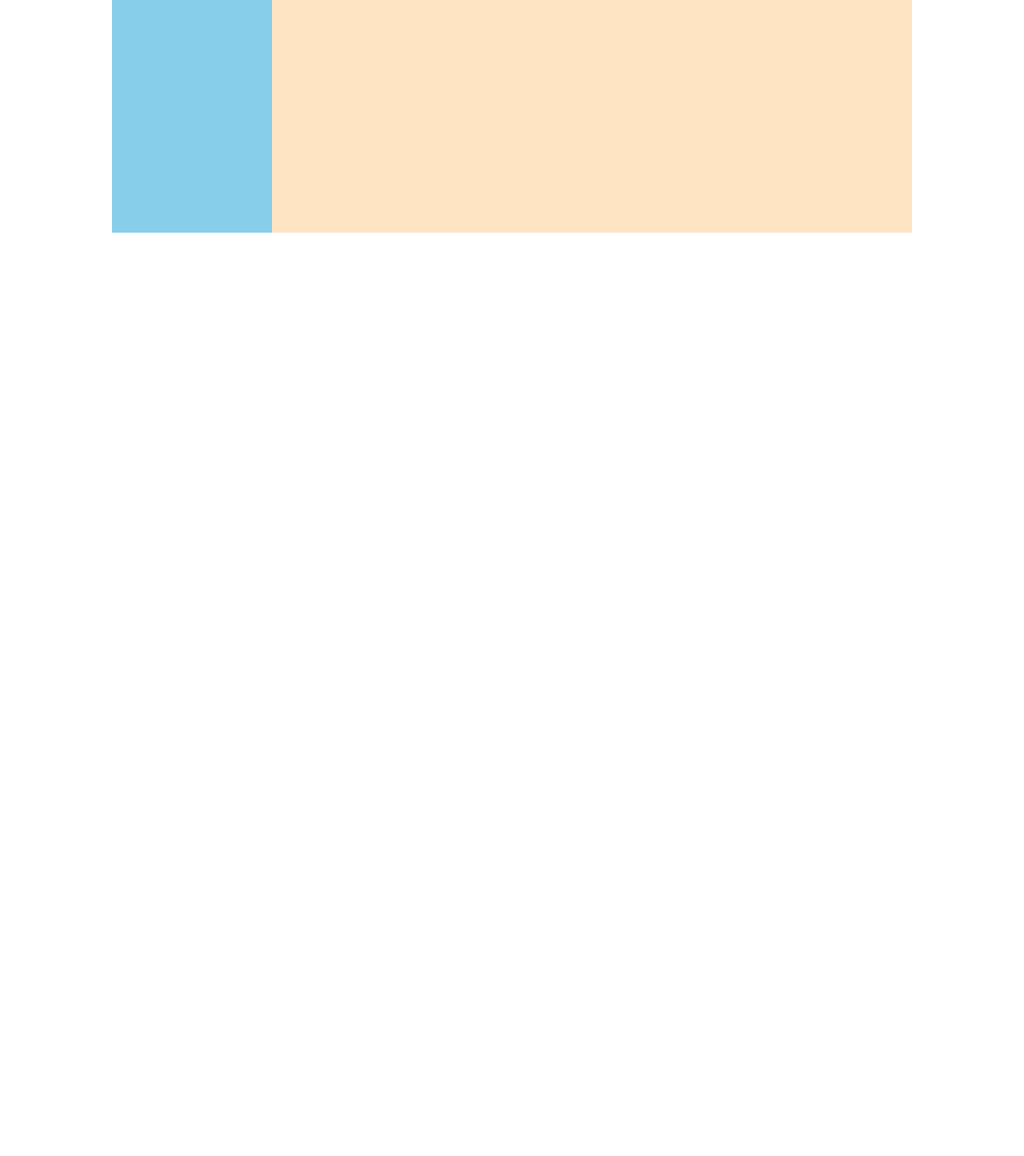
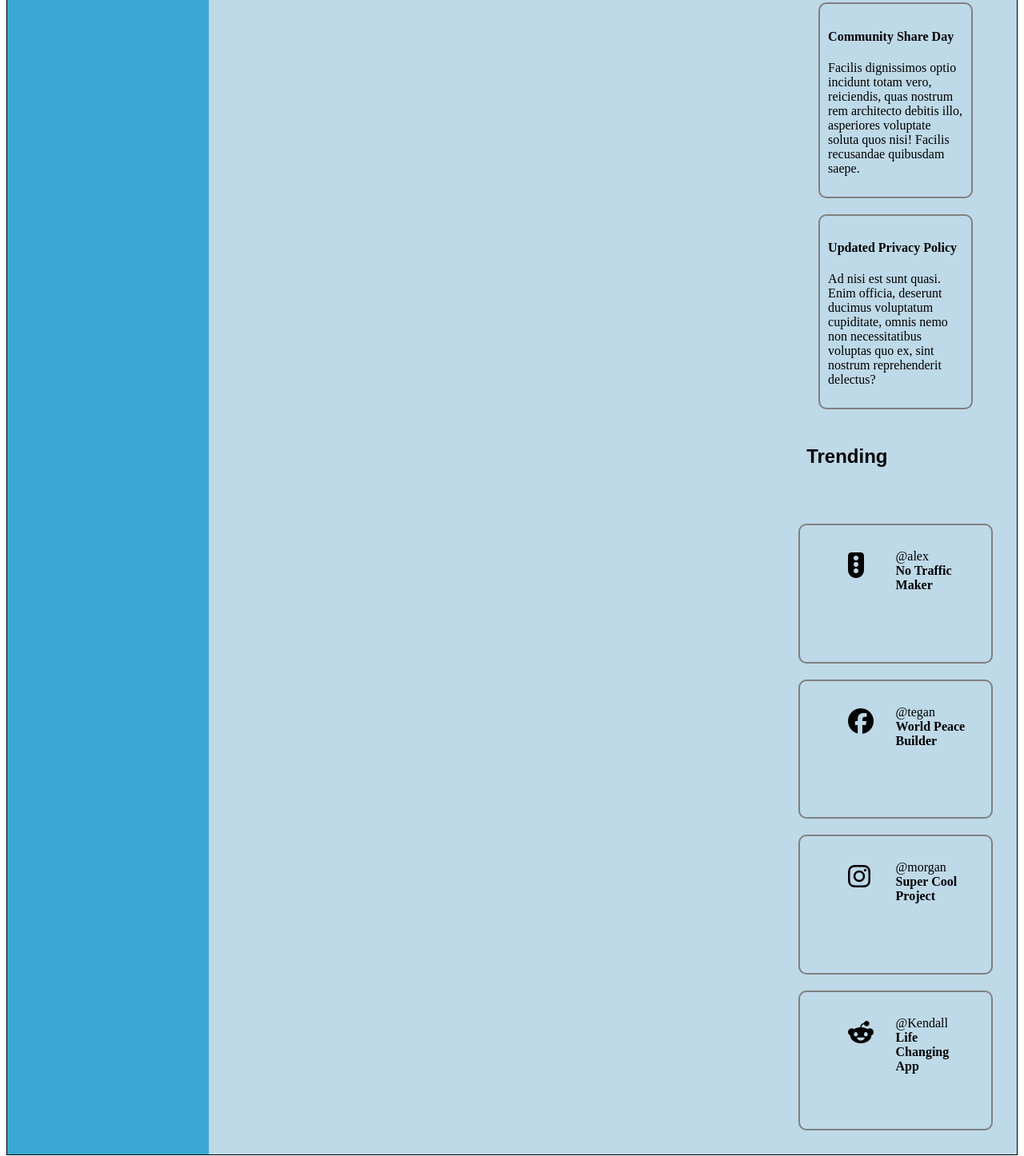
Before and after one commit to abhinav1karthik/Dashboard-Website, a plain HTML site: page index.html in a window 1280 px wide. Shown: the part 717-2163 px from the top of the page at 80% size. Before the commit the page ends 1016 px from the top, so only its background shows below. Drawn offline with Linux system fonts and the light colour scheme.

Commit message:
Add CSS for info section

```diff
--- a/index.html
+++ b/index.html
@@ -98,7 +98,94 @@
         </div>
         <div class="main-content">
           <div class="projects"></div>
-          <div class="info"></div>
+          <div class="info">
+            <div class="announcements">
+              <div class="Ann">Announcements</div>
+              <div class="SM">
+                <h4>Site Maintenence</h4>
+                <p>
+                  Eveniet voluptate minus ab rem? Veritatis maiores rem corrupti
+                  porro id. Asperiores, ratione. Deserunt, veniam. Nam ullam
+                  dolores quia fugiat esse. Cumque?
+                </p>
+              </div>
+              <div class="CSD">
+                <h4>Community Share Day</h4>
+                <p>
+                  Facilis dignissimos optio incidunt totam vero, reiciendis,
+                  quas nostrum rem architecto debitis illo, asperiores voluptate
+                  soluta quos nisi! Facilis recusandae quibusdam saepe.
+                </p>
+              </div>
+              <div class="UPP">
+                <h4>Updated Privacy Policy</h4>
+                <p>
+                  Ad nisi est sunt quasi. Enim officia, deserunt ducimus
+                  voluptatum cupiditate, omnis nemo non necessitatibus voluptas
+                  quo ex, sint nostrum reprehenderit delectus?
+                </p>
+              </div>
+            </div>
+            <div class="trending">
+              <div class="Tre" style="text-align: center">Trending</div>
+              <div
+                style="
+                  border: 2px solid gray;
+                  border-radius: 10px;
+                  margin: 10px;
+                  padding: 30px;
+                "
+              >
+                <div><i class="fa-solid fa-traffic-light fa-2xl"></i></div>
+                <div>
+                  <div>@alex</div>
+                  <div style="font-weight: bold">No Traffic Maker</div>
+                </div>
+              </div>
+              <div
+                style="
+                  border: 2px solid gray;
+                  border-radius: 10px;
+                  margin: 10px;
+                  padding: 30px;
+                "
+              >
+                <div><i class="fa-brands fa-facebook fa-2xl"></i></div>
+                <div>
+                  <div>@tegan</div>
+                  <div style="font-weight: bold">World Peace Builder</div>
+                </div>
+              </div>
+              <div
+                style="
+                  border: 2px solid gray;
+                  border-radius: 10px;
+                  margin: 10px;
+                  padding: 30px;
+                "
+              >
+                <div><i class="fa-brands fa-instagram fa-2xl"></i></div>
+                <div>
+                  <div>@morgan</div>
+                  <div style="font-weight: bold">Super Cool Project</div>
+                </div>
+              </div>
+              <div
+                style="
+                  border: 2px solid gray;
+                  border-radius: 10px;
+                  margin: 10px;
+                  padding: 30px;
+                "
+              >
+                <div><i class="fa-brands fa-reddit-alien fa-2xl"></i></div>
+                <div>
+                  <div>@Kendall</div>
+                  <div style="font-weight: bold">Life Changing App</div>
+                </div>
+              </div>
+            </div>
+          </div>
         </div>
       </div>
     </div>
--- a/styles.css
+++ b/styles.css
@@ -1,6 +1,7 @@
 .container {
   display: grid;
   grid-template-columns: 1fr 4fr;
+  border: 1px solid black;
 }
 
 body {
@@ -18,8 +19,6 @@ body {
   grid-template-columns: 7fr 3fr;
 }
 .container {
-  height: 1000px;
-  width: 1000px;
   background-color: bisque;
 }
 
@@ -28,7 +27,7 @@ body {
   display: flex;
   flex-direction: column;
   gap: 20px;
-  background-color: skyblue;
+  background-color: rgb(57, 168, 212);
   color: white;
 }
 
@@ -51,6 +50,7 @@ body {
   padding: 10px;
   display: grid;
   grid-template-rows: 1fr 1fr;
+  background-color: white;
 }
 
 .header1 {
@@ -67,14 +67,14 @@ body {
 }
 
 .search {
-  width: 400px;
-  background-color: whitesmoke;
+  background-color: lightgray;
   height: 20px;
   border-radius: 10px;
 }
 .header11 {
   display: grid;
   grid-template-columns: 1fr 8fr;
+  padding: 10px;
 }
 
 .bold {
@@ -85,7 +85,7 @@ body {
 .header2 {
   display: grid;
   grid-template-columns: 1fr 1fr;
-  padding: 15px;
+  padding: 5px;
 }
 
 .user {
@@ -102,9 +102,71 @@ body {
 }
 
 .user-options > * {
-  background-color: skyblue;
+  background-color: rgb(57, 168, 212);
   border-radius: 40px;
   display: flex;
   justify-content: center;
   align-items: center;
+  font-size: smaller;
+  padding: 10px;
+  height: 30px;
+  width: 60px;
 }
+
+.info {
+  display: grid;
+  grid-template-rows: 1fr 1fr;
+  padding: 20px;
+}
+
+.announcements {
+  display: grid;
+  grid-template-rows: 1fr 8fr 8fr 8fr;
+  grid-auto-flow: column;
+  padding: 25px;
+}
+
+.announcements p {
+  font-weight: lighter;
+}
+
+.Ann {
+  font-size: x-large;
+  font-weight: bold;
+  font-family: sans-serif;
+}
+
+.SM,
+.CSD,
+.UPP {
+  border: 2px solid gray;
+  border-radius: 10px;
+  padding: 10px;
+  margin: 10px;
+}
+
+.main-content {
+  background-color: rgb(190, 217, 232);
+}
+
+.trending {
+  display: grid;
+  grid-template-rows: 1fr repeat(4, 2fr);
+}
+
+.trending > * {
+  display: grid;
+  grid-template-columns: 1fr 1fr;
+  padding: 10px;
+}
+
+i {
+  margin-left: 30px;
+  margin-top: 20px;
+}
+
+.Tre {
+  font-size: x-large;
+  font-weight: bold;
+  font-family: sans-serif;
+}
```
